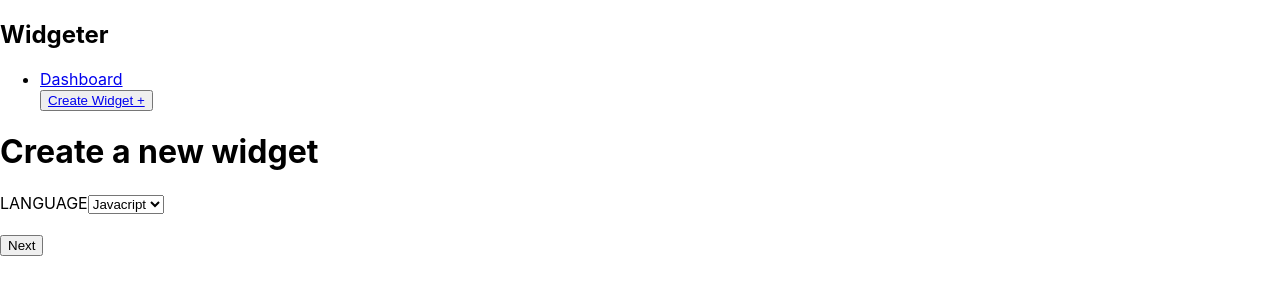
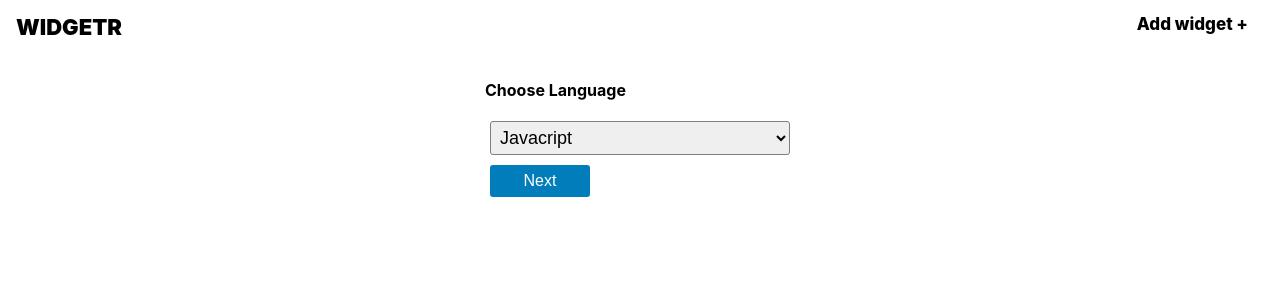
Before and after one commit to pintoedo/widgeter, a React (Create React App) app: page /add in a window 1280 px wide. Shown: the top 300 px of the page. Built offline with nearby package versions, Linux system fonts and the light colour scheme; the HTML template or start-up script is replaced by a standard one.

Commit message:
add styling

```diff
--- a/package.json
+++ b/package.json
@@ -3,6 +3,8 @@
   "version": "0.1.0",
   "private": true,
   "dependencies": {
+    "@fortawesome/free-solid-svg-icons": "^5.15.2",
+    "@fortawesome/react-fontawesome": "^0.1.14",
     "@testing-library/jest-dom": "^5.11.9",
     "@testing-library/react": "^11.2.5",
     "@testing-library/user-event": "^12.8.0",
--- a/src/components/modal/Modal.js
+++ b/src/components/modal/Modal.js
@@ -1,6 +1,9 @@
 import React, { useState, useContext } from 'react';
 import Modal from 'react-modal';
 import { WidgetContext } from '../../context/WidgetContext';
+import { FontAwesomeIcon } from '@fortawesome/react-fontawesome';
+import { faTrash } from '@fortawesome/free-solid-svg-icons';
+import styled from 'styled-components';
 
 const DeleteModal = ({ data }) => {
   const [modalIsOpen, setIsOpen] = useState(false);
@@ -18,24 +21,52 @@ const DeleteModal = ({ data }) => {
 
   return (
     <div>
-      <button onClick={openModal}>Delete</button>
-      <Modal
+      <FontAwesomeIcon onClick={openModal} icon={faTrash} />
+      <ModalStyled
         isOpen={modalIsOpen}
         onRequestClose={closeModal}
         contentLabel="Example Modal"
+        ariaHideApp={false}
       >
-        <div>Sure you want to delete this widget?</div>
-        <form>
-          <button
+        <p>Sure you want to delete this widget?</p>
+        <ButtonDiv>
+          <Button
             onClick={() => dispatch({ type: 'REMOVE_WIDGET', id: data.id })}
           >
             YES
-          </button>
-          <button onClick={closeModal}>NO</button>
-        </form>
-      </Modal>
+          </Button>
+          <Button onClick={closeModal}>NO</Button>
+        </ButtonDiv>
+      </ModalStyled>
     </div>
   );
 };
 
 export default DeleteModal;
+
+const ModalStyled = styled(Modal)`
+  margin: 20% auto;
+  padding: 10px;
+  height: 120px;
+  width: 200px;
+  background-color: white;
+`;
+
+const ButtonDiv = styled.div`
+  display: flex;
+  align-items: center;
+  justify-content: center;
+`;
+
+const Button = styled.button`
+  border: none;
+  border-radius: 2px;
+  padding: 2px 10px;
+  margin: 10px;
+  font-size: 16px;
+  text-transform: uppercase;
+  cursor: pointer;
+  color: white;
+  background-color: #2196f3;
+  outline: none;
+`;
--- a/src/components/multiStep/MultiStep.js
+++ b/src/components/multiStep/MultiStep.js
@@ -2,6 +2,7 @@ import React, { useState, useContext } from 'react';
 import { useHistory } from 'react-router-dom';
 import StepDisplay from './StepDisplay';
 import { WidgetContext } from '../../context/WidgetContext';
+import styled from 'styled-components';
 
 const MultiStep = () => {
   const [step, setStep] = useState(1);
@@ -35,10 +36,11 @@ const MultiStep = () => {
     }
   };
 
-  const handleSubmit = (e) => {
+  const handleSubmit = () => {
     dispatch({ type: 'ADD_WIDGET', widget: { ...formValues } });
     setFormValues({ language: 'Javascript', name: '' });
     validation();
+    console.log(formValues);
   };
 
   return (
@@ -48,16 +50,26 @@ const MultiStep = () => {
         handleFormInput={handleFormInput}
         formValues={formValues}
       />
-      <br />
       {step !== 1 ? (
         <>
-          <button onClick={decrementStep}>Back</button>
-          <button onClick={(e) => handleSubmit(formValues)}>Submit</button>
+          <Button onClick={decrementStep}>Back</Button>
+          <Button onClick={(e) => handleSubmit(formValues)}>Submit</Button>
         </>
       ) : null}
-      {step !== 2 ? <button onClick={incrementStep}>Next</button> : null}
+      {step !== 2 ? <Button onClick={incrementStep}>Next</Button> : null}
     </div>
   );
 };
 
+const Button = styled.button`
+  border: #007dba solid 2px;
+  padding: 5px;
+  margin: 5px;
+  font-size: 16px;
+  background: #007dba;
+  color: #fff;
+  min-width: 100px;
+  border-radius: 3px;
+`;
+
 export default MultiStep;
--- a/src/components/multiStep/stepOne.js
+++ b/src/components/multiStep/stepOne.js
@@ -1,11 +1,21 @@
 import React from 'react';
-import { data } from '../../data';
+import styled from 'styled-components';
+
+const data = [
+  'Javacript',
+  'Python',
+  'PHP',
+  'Java',
+  'Solidity',
+  'Kotlin',
+  'Swift',
+];
 
 const StepOne = ({ handleFormInput, formValues }) => {
   return (
     <div>
-      <label>LANGUAGE</label>
-      <select
+      <Title>Choose Language</Title>
+      <Select
         name="language"
         label="Language"
         value={formValues.language}
@@ -13,11 +23,26 @@ const StepOne = ({ handleFormInput, formValues }) => {
         required
       >
         {data.map((item, i) => (
-          <option key={i}>{item.language} </option>
+          <option key={i}>{item}</option>
         ))}
-      </select>
+      </Select>
     </div>
   );
 };
 
+const Title = styled.h3`
+  font-size: 16px;
+  padding-top: 10px;
+  font-weight: 700;
+`;
+
+const Select = styled.select`
+  margin: 5px;
+  padding: 5px;
+  min-width: 300px;
+  border-radius: 3px;
+  border: solid 1px #7e7e7e;
+  font-size: 18px;
+`;
+
 export default StepOne;
--- a/src/components/multiStep/stepTwo.js
+++ b/src/components/multiStep/stepTwo.js
@@ -1,10 +1,11 @@
 import React from 'react';
+import styled from 'styled-components';
 
 const StepTwo = ({ handleFormInput, formValues }) => {
   return (
     <div>
-      <label>Name</label>
-      <input
+      <Title>Choose name</Title>
+      <Input
         label="name"
         name="name"
         value={formValues.name}
@@ -15,4 +16,18 @@ const StepTwo = ({ handleFormInput, formValues }) => {
   );
 };
 
+const Title = styled.h3`
+  font-size: 16px;
+  padding-top: 10px;
+  font-weight: 700;
+`;
+
+const Input = styled.input`
+  margin: 5px;
+  padding: 5px;
+  min-width: 300px;
+  border-radius: 3px;
+  border: solid 1px #7e7e7e;
+  font-size: 18px;
+`;
 export default StepTwo;
--- a/src/components/navbar/Navbar.js
+++ b/src/components/navbar/Navbar.js
@@ -1,22 +1,58 @@
 import React from 'react';
-import { Redirect, Link, Route, Switch } from 'react-router-dom';
+import { Link } from 'react-router-dom';
+import styled from 'styled-components';
 
 const Navbar = () => {
   return (
-    <div>
-      <h2>Widgeter</h2>
-      <nav className="navbar navbar">
-        <ul className="nav navbar-nav">
-          <li>
-            <Link to="/">Dashboard</Link>
-          </li>
-          <button>
-            <Link to="/add">Create Widget +</Link>
-          </button>
-        </ul>
-      </nav>{' '}
-    </div>
+    <NavContainer>
+      <Title to="/" as={Link}>
+        WIDGETR
+      </Title>
+      <NavButtons>
+        <StyledLink to="/add" as={Link}>
+          Add widget +
+        </StyledLink>
+      </NavButtons>
+    </NavContainer>
   );
 };
 
+const NavContainer = styled.div`
+  display: flex;
+  justify-content: space-between;
+  overflow: hidden;
+  border-radius: 0 0 0 20px;
+`;
+
+const Title = styled.a`
+  flex-direction: row;
+  text-align: center;
+  padding: 14px 16px;
+  font-size: 22px;
+  font-weight: 900;
+  text-decoration: none;
+  color: black;
+`;
+
+const NavButtons = styled.div`
+  padding: 14px 16px;
+`;
+
+const StyledLink = styled(Link)`
+  text-decoration: none;
+  flex-direction: row;
+  text-align: center;
+  padding: 14px 16px;
+  font-size: 17px;
+  font-weight: 800;
+  color: black;
+  &:hover {
+    background-color: #ddd;
+    color: black;
+  }
+  & > icon {
+    display: none;
+  }
+`;
+
 export default Navbar;
--- a/src/components/widget/Widget.js
+++ b/src/components/widget/Widget.js
@@ -1,84 +1,81 @@
 import React from 'react';
 import styled from 'styled-components';
 import DeleteModal from '../../components/modal/Modal';
+import { source } from '../../data';
 
 const Widget = ({ data }) => {
+  console.log(source[data.language]);
   return (
     <Card>
-      <Image src="https://picsum.photos/480/480" alt="" />
+      <Image
+        src={source[data.language]}
+        // src="https://qph.fs.quoracdn.net/main-qimg-c37440d6672ffae0a5c89f92f2e19e3e"
+        alt=""
+      />
       <CardInfo>
         <CardTitle>
-          <Name>{data.language}</Name>
-          <Language>{data.name}</Language>
+          <Name>{data.name}</Name>
+          <Language>{data.language}</Language>
         </CardTitle>
+        <Delete>
+          <DeleteModal data={data} />
+        </Delete>
       </CardInfo>
-
-      <DeleteModal data={data} />
     </Card>
   );
 };
 
 //STYLING
 const Card = styled.div`
-  position: relative;
+  background-color: white;
   display: flex;
-  flex-direction: column;
-  width: 200px;
-  margin-right: 1rem;
-  padding: 1rem;
-  z-index: 0;
-  cursor: pointer;
-  &:before {
-    content: ' ';
-    position: absolute;
-    bottom: 0;
-    right: 0;
-    width: 88%;
-    height: 88%;
-    background: #d1d1d1;
-    border-radius: 15px;
-    z-index: -1;
-    transition: all 150ms ease;
-  }
-  &:hover:before {
-    width: 100%;
-    height: 100%;
-    transition: all 300ms ease;
-  }
+  border-radius: 15px;
+  margin: 30px;
+  box-shadow: 6px 6px 20px rgba(122, 122, 122, 0.212);
+  justify-content: flex-start;
+  height: 125px;
+  width: 280px;
 `;
 
 const CardInfo = styled.div`
-  margin: 0 8px 0 8px;
   display: flex;
   flex-direction: column;
   justify-content: space-between;
-  color: white;
+  margin: 0 8px 0 8px;
+  width: 100%;
 `;
 
 const CardTitle = styled.div`
   font-family: 'Avenir Next', 'Lato', sans-serif;
-  flex: 1;
   padding: 10px;
   font-size: 18px;
   font-weight: 500;
 `;
 
+const Delete = styled.div`
+  display: flex;
+  flex-direction: row;
+  justify-content: flex-end;
+  font-weight: 400;
+  color: rgb(119, 119, 119);
+  font-size: 14px;
+  margin: 0 0 10px 10px;
+`;
+
 const Image = styled.img`
-  height: 150px;
-  width: 100%;
+  width: 90px;
+  border-radius: 15px 0 0 15px;
   object-fit: cover;
-  border-radius: 15px;
-  margin-bottom: 1rem;
 `;
 
 const Name = styled.h1`
-  font-size: 1.5rem;
+  font-size: 22px;
   font-weight: 600;
   margin: 0;
 `;
 
 const Language = styled.p`
-  font-size: 0.875rem;
+  font-size: 17px;
   margin: 0;
 `;
 
--- a/src/containers/dashboard/Dashboard.js
+++ b/src/containers/dashboard/Dashboard.js
@@ -8,11 +8,9 @@ const Dashboard = () => {
   let { widgets } = appContext;
   return widgets.length ? (
     <Container>
-      <ul>
-        {widgets.map((data, i) => {
-          return <Widget data={data} key={data.id} />;
-        })}
-      </ul>
+      {widgets.map((data, i) => {
+        return <Widget data={data} key={data.id} />;
+      })}
     </Container>
   ) : (
     <div className="empty">
@@ -23,12 +21,11 @@ const Dashboard = () => {
 
 const Container = styled.div`
   display: flex;
-  flex-direction: row;
+  flex-wrap: wrap;
   justify-content: center;
-  align-items: center;
-  width: 100%;
-  min-height: 100vh;
-  background: white;
+  list-style: none;
+  margin: 0;
+  padding: 0;
 `;
 
 export default Dashboard;
--- a/src/pages/create/Create.js
+++ b/src/pages/create/Create.js
@@ -1,13 +1,22 @@
 import React from 'react';
 import MultiStep from '../../components/multiStep/MultiStep';
+import styled from 'styled-components';
 
 const Create = () => {
   return (
-    <div>
-      <h1>Create a new widget</h1>
+    <Container>
+      {/* <h1>Create a new widget</h1> */}
       <MultiStep />
-    </div>
+    </Container>
   );
 };
 
+const Container = styled.div`
+  display: flex;
+  flex-wrap: wrap;
+  justify-content: center;
+  list-style: none;
+  margin: auto;
+`;
+
 export default Create;
--- a/src/pages/main/Main.js
+++ b/src/pages/main/Main.js
@@ -1,12 +1,12 @@
 import React from 'react';
 import Create from '../create/Create';
 import { Switch, Route, Link } from 'react-router-dom';
+import styled from 'styled-components';
 import Dashboard from '../../containers/dashboard/Dashboard';
 
 const Main = () => {
   return (
     <div>
-      <h1>Dashboard</h1>
       <Dashboard />
     </div>
   );
```
Also changed, not shown: src/components/multiStep/NewWidget.js (deleted, +0 -46 lines), src/data.js, 1 other file (tests, documents, lock files or other folders).
